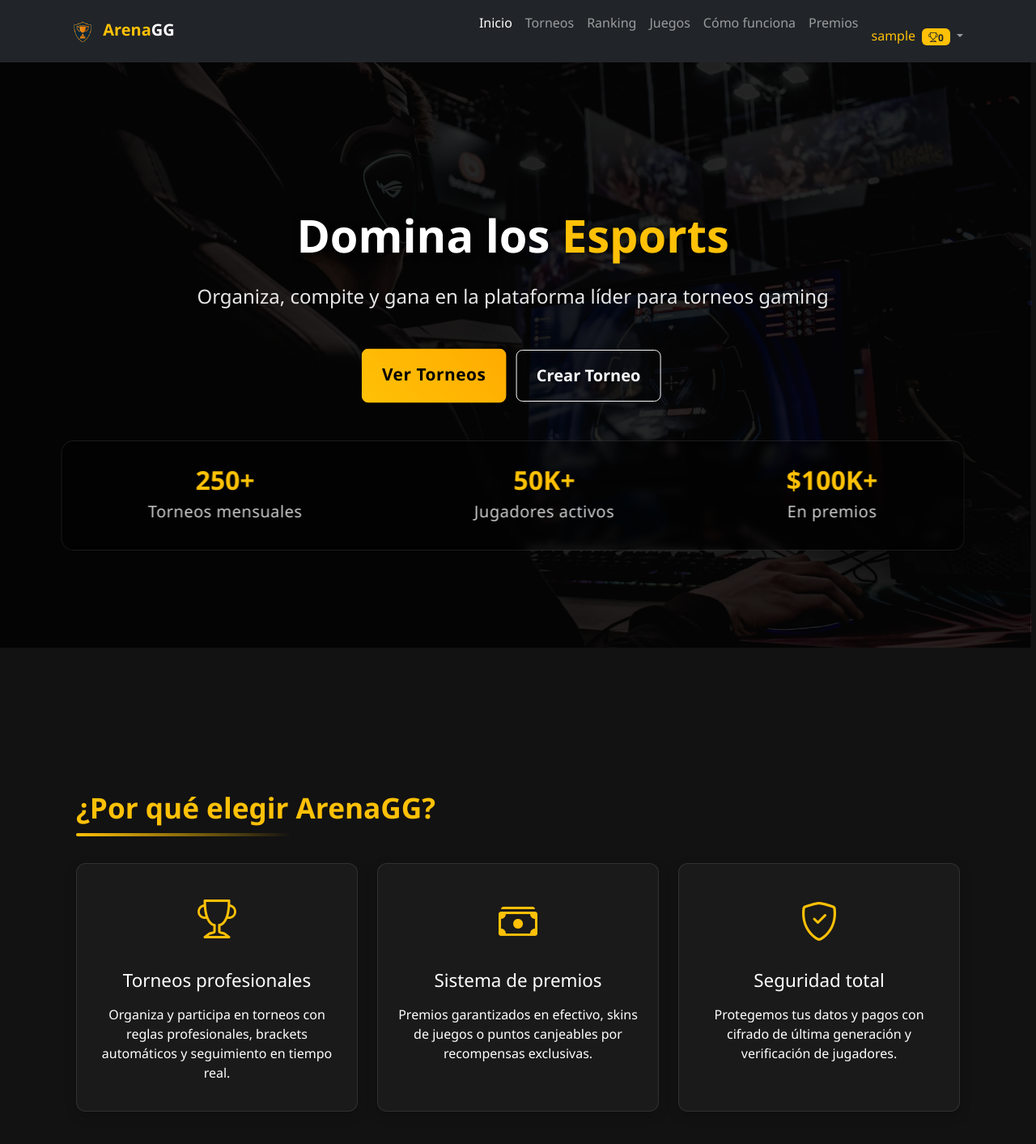
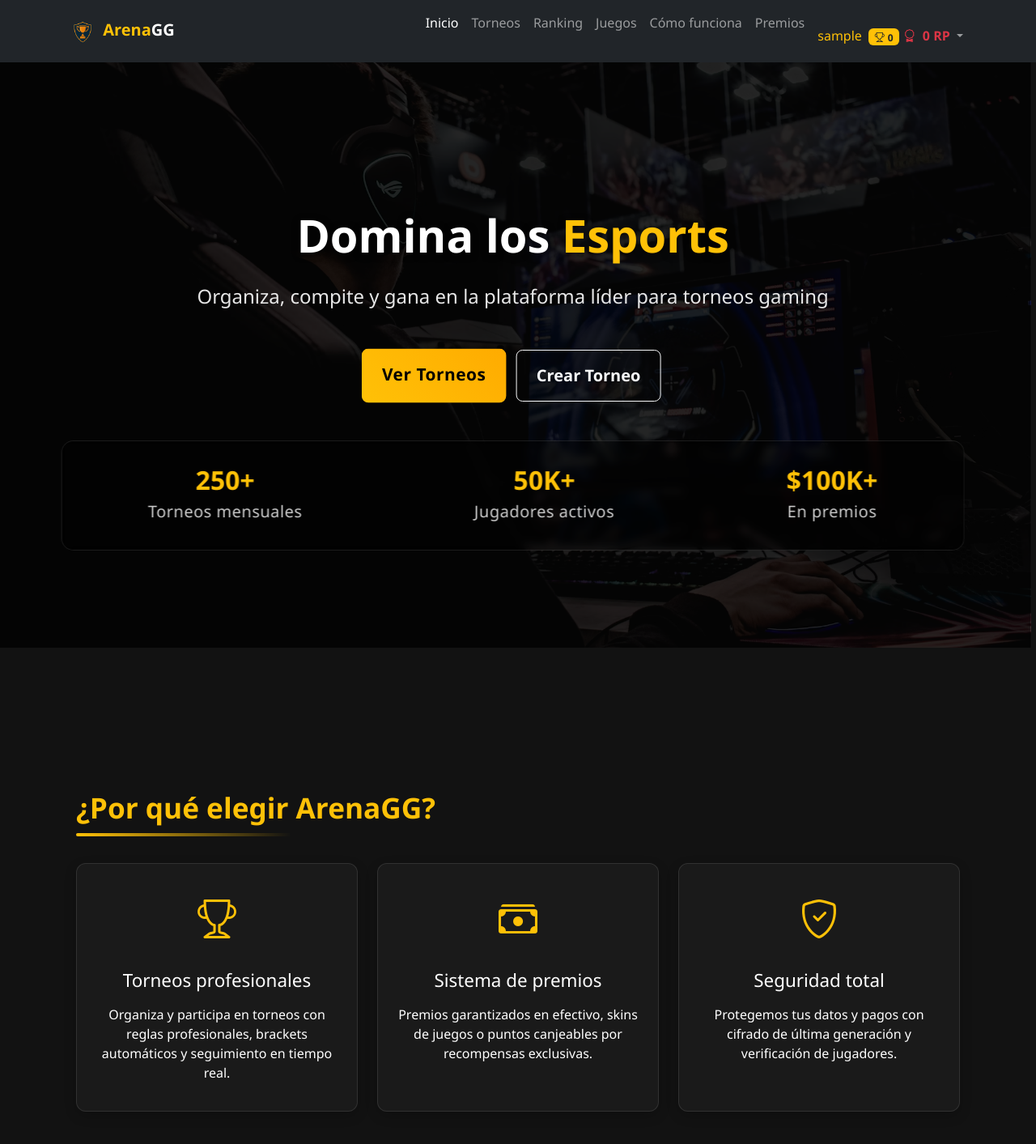
Before and after one commit to agutcan/anteproyecto, a Django app: page / in a window 1280 px wide. Shown: the top 1413 px of the page at 81% size. Run offline with Django 5.2, Linux system fonts and the light colour scheme; the visitor is signed in with stand-in values (Sample User, id 1); data that the repository does not hold is empty; parts of the project's set-up code (start-up, migrations or seed data) failed here and were passed over.

Commit message:
actualizo proyecto

```diff
--- a/web/templates/header.html
+++ b/web/templates/header.html
@@ -43,8 +43,23 @@
                                 <i class="fas fa-user" style="font-size: 30px;"></i> <!-- Icono de usuario -->
                             {% endif %}
                             <span class="text-warning">{{ user.username }}</span>
-                            <!--  Badge con monedas   -->
-                            <span class="badge bg-warning text-dark ms-1"><i class="bi bi-trophy "></i>{{ request.user.player.coins|default:0 }}</span>
+                            <span class="badge bg-warning text-dark ms-1"><i class="bi bi-trophy me-1"></i>{{ request.user.player.coins|default:0 }}</span>
+                            {% if p.renombre > 50 %}
+                            <i class="bi bi-award text-info me-1"></i>
+                            <span class="text-info fw-bold">
+                                {{ p.renombre|default:"0" }} RP
+                            </span>
+                        {% elif p.renombre > 40 %}
+                            <i class="bi bi-award text-warning me-1"></i>
+                            <span class="text-warning fw-bold">
+                                {{ p.renombre|default:"0" }} RP
+                            </span>
+                        {% else %}
+                            <i class="bi bi-award text-danger me-1"></i>
+                            <span class="text-danger fw-bold">
+                                {{ p.renombre|default:"0" }} RP
+                            </span>
+                        {% endif %}
                         </a>
                         <ul class="dropdown-menu dropdown-menu-end shadow-lg" aria-labelledby="navbarDropdown" style="border-radius: 8px; background-color: #343a40;">
                             <li><a class="dropdown-item {% if request.resolver_match.view_name == 'web:playerProfileDetailView' %}active{% endif %}" href="{% url 'web:playerProfileDetailView' request.user.player.id %}">Perfil</a></li>
--- a/web/templates/web/index.html
+++ b/web/templates/web/index.html
@@ -60,8 +60,8 @@
                     </div>
                     <div class="col-md-6 col-lg-4">
                         <div class="feature-card h-100 text-center">
-                            <div class="feature-icon mb-4 text-warning">
-                                <i class="bi bi-cash-stack float-animation"></i>
+                            <div class="feature-icon mb-4 text-warning float-animation">
+                                <i class="bi bi-cash-stack "></i>
                             </div>
                             <h3 class="mb-3">Sistema de premios</h3>
                             <p class="mb-0">Premios garantizados en efectivo, skins de juegos o puntos canjeables por recompensas exclusivas.</p>
@@ -69,8 +69,8 @@
                     </div>
                     <div class="col-md-6 col-lg-4">
                         <div class="feature-card h-100 text-center">
-                            <div class="feature-icon mb-4 text-warning">
-                                <i class="bi bi-shield-check float-animation"></i>
+                            <div class="feature-icon mb-4 text-warning float-animation">
+                                <i class="bi bi-shield-check "></i>
                             </div>
                             <h3 class="mb-3">Seguridad total</h3>
                             <p class="mb-0">Protegemos tus datos y pagos con cifrado de última generación y verificación de jugadores.</p>
```
